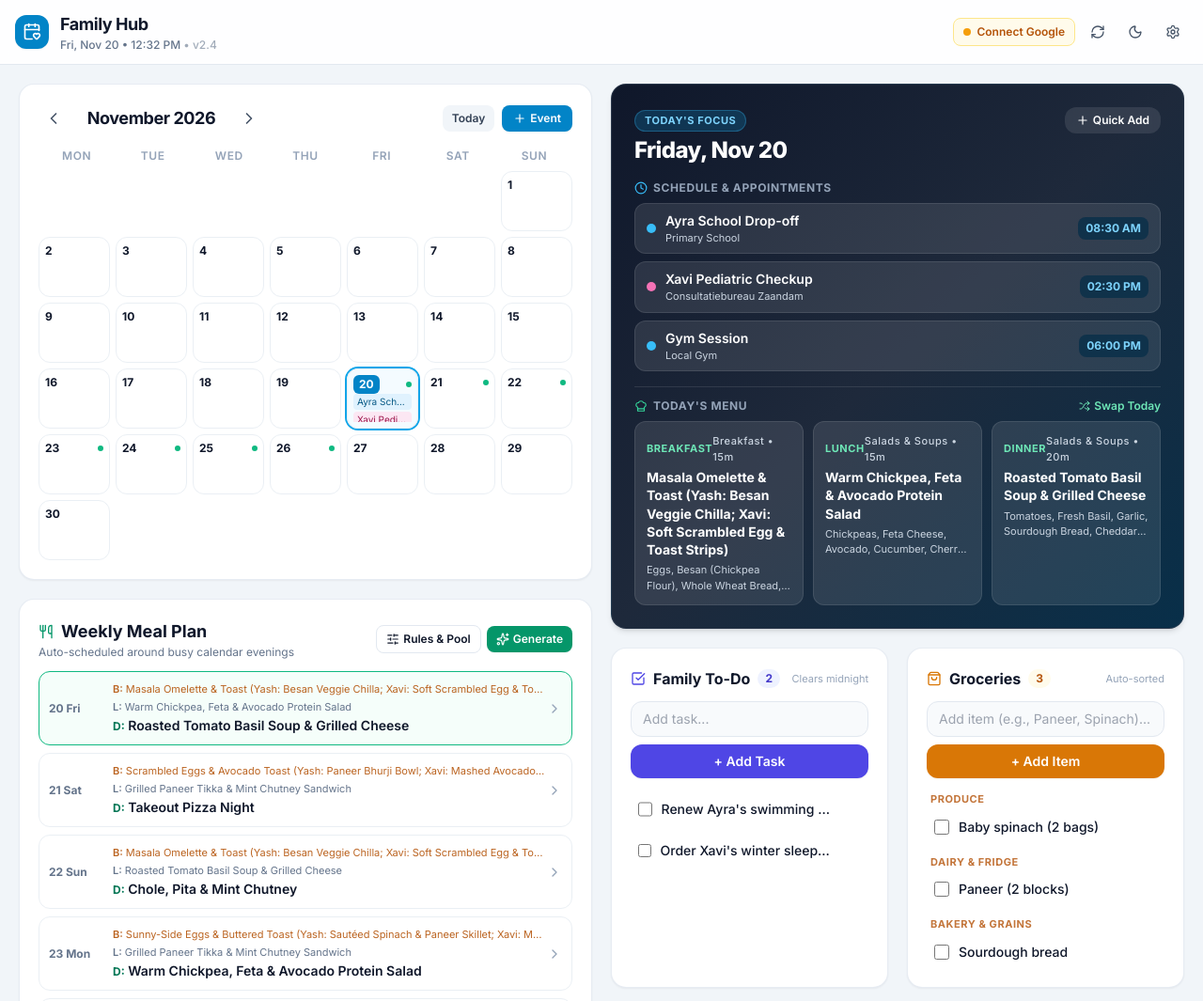
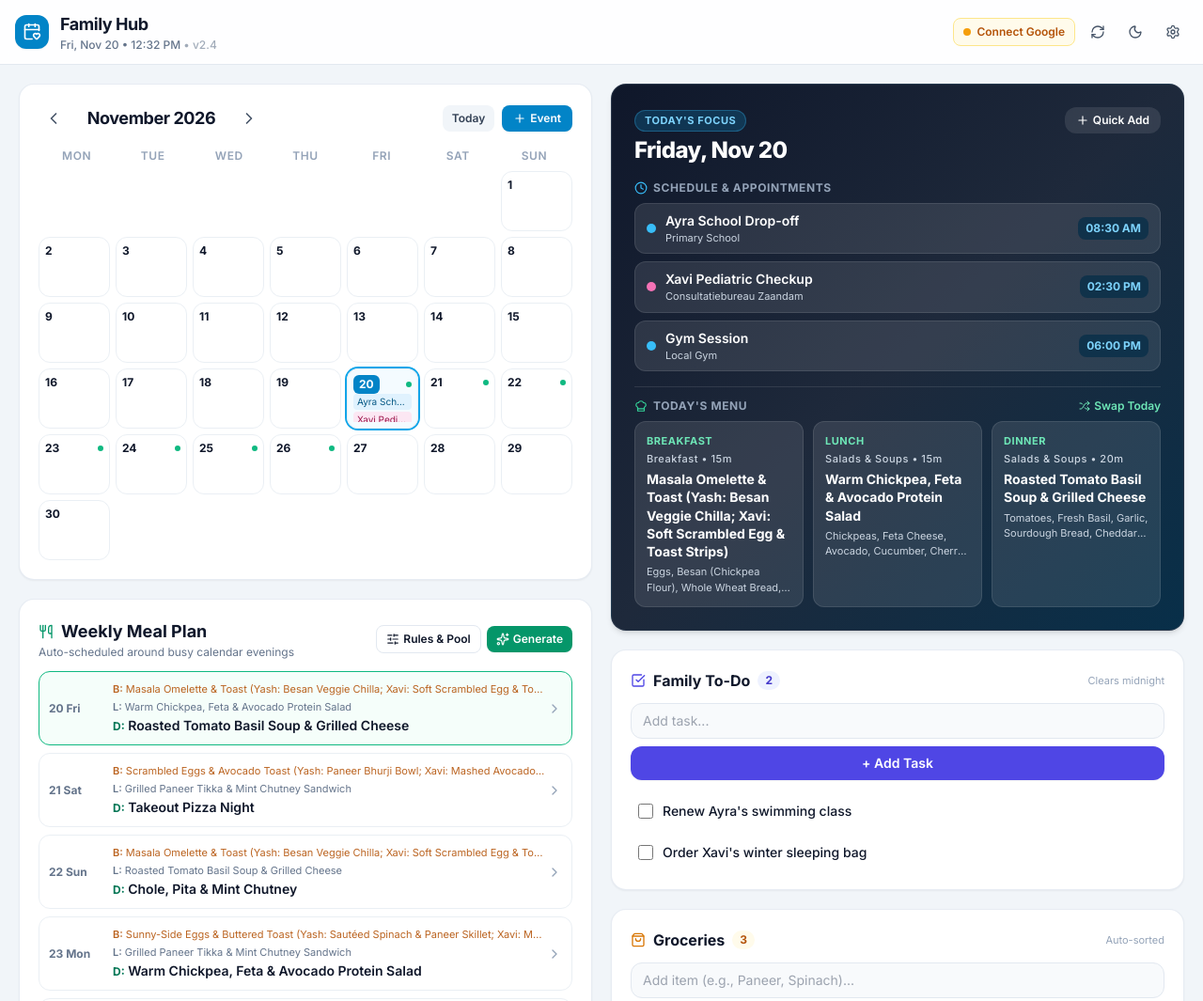
Before and after one commit to yashmehta/family-hub, a plain HTML site: page index.html in a window 1280 px wide. Shown: the top 1065 px of the page at 94% size. Drawn offline with nearby package versions, Linux system fonts and the light colour scheme.

Commit message:
UI fixes for Tab

```diff
--- a/index.html
+++ b/index.html
@@ -176,17 +176,17 @@
       </div>
 
       <!-- LISTS SPLIT: TO-DO LIST & SMART GROCERY LIST -->
-      <div id="listsContainer" class="grid grid-cols-1 lg:grid-cols-2 gap-4 sm:gap-5">
+      <div id="listsContainer" class="grid grid-cols-1 2xl:grid-cols-2 gap-4 sm:gap-5">
 
         <!-- Family To-Do List -->
         <div class="card bg-white rounded-2xl shadow-sm border border-slate-200/80 p-4 sm:p-5 flex flex-col min-w-0">
-          <div class="flex items-center justify-between gap-2 mb-3">
-            <h3 class="font-bold text-base flex items-center gap-2 whitespace-nowrap">
+          <div class="flex flex-wrap items-center justify-between gap-x-2 gap-y-1 mb-3">
+            <h3 class="font-bold text-base flex items-center gap-2">
               <i data-lucide="check-square" class="w-4 h-4 text-indigo-600 shrink-0"></i>
               <span>Family To-Do</span>
               <span id="todoCountBadge" class="text-xs font-bold px-2 py-0.5 rounded-full bg-indigo-50 text-indigo-700">0</span>
             </h3>
-            <span id="cleanupHintTodo" class="text-[11px] text-slate-400 whitespace-nowrap">Clears midnight</span>
+            <span id="cleanupHintTodo" class="text-[11px] text-slate-400">Clears midnight</span>
           </div>
 
           <form onsubmit="handleAddItem(event, 'todo')" class="flex flex-col gap-2 mb-3.5 w-full">
@@ -855,8 +855,8 @@
           : (mealObj ? `${mealObj.Cuisine} • ${mealObj.Prep_Mins}m` : "Tap Swap to assign");
         const ing = isLeftover ? "Leftover from previous dinner" : (mealObj ? mealObj.Ingredients : "");
         return `
-          <div class="bg-white/10 rounded-xl p-3 border border-white/10">
-            <div class="flex items-center justify-between text-[11px] font-bold uppercase tracking-wider text-emerald-300 mb-1">
+          <div class="bg-white/10 rounded-xl p-3 border border-white/10 min-w-0">
+            <div class="flex flex-wrap items-center justify-between gap-x-2 gap-y-0.5 text-[11px] font-bold uppercase tracking-wider text-emerald-300 mb-1">
               <span>${label}</span>
               <span class="text-slate-300 font-medium normal-case">${meta}</span>
             </div>
@@ -876,8 +876,8 @@
       cards.push(renderMealBox("Dinner", dinnerObj, sched?.Dinner_Name));
 
       mealsContainer.className = cards.length === 3
-        ? "grid grid-cols-1 sm:grid-cols-3 gap-2.5"
-        : (cards.length === 2 ? "grid grid-cols-1 sm:grid-cols-2 gap-2.5" : "grid grid-cols-1 gap-2.5");
+        ? "grid grid-cols-1 xl:grid-cols-3 gap-2.5"
+        : (cards.length === 2 ? "grid grid-cols-1 xl:grid-cols-2 gap-2.5" : "grid grid-cols-1 gap-2.5");
       mealsContainer.innerHTML = cards.join("");
     }
 
--- a/sw.js
+++ b/sw.js
@@ -1,4 +1,4 @@
-const CACHE_NAME = "family-hub-pwa-v6";
+const CACHE_NAME = "family-hub-pwa-v7";
 const ASSETS = ["./", "./index.html", "./manifest.json", "./icon.svg"];
 
 self.addEventListener("install", (event) => {
```
